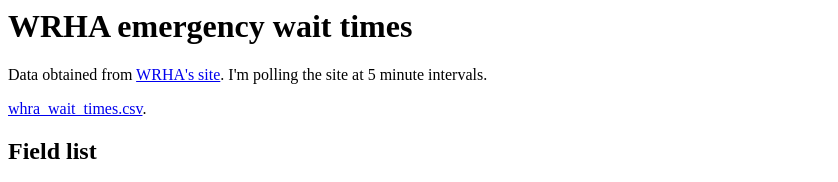
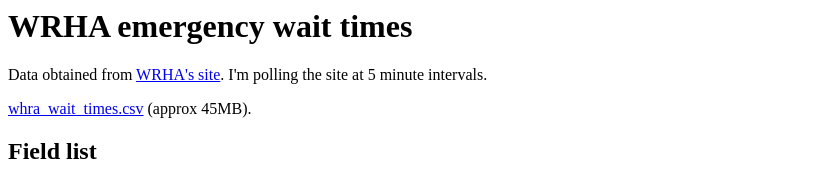
Before and after one commit to swalberg/wrha-lead-times, a plain HTML site: page index.html in a window 1280 px wide. Shown: the top 182 px of the page, without its empty margins (0-838 px from the left). Drawn offline with Linux system fonts and the light colour scheme.

Commit message:
Add a note about the file size

```diff
--- a/index.html
+++ b/index.html
@@ -2,8 +2,7 @@
 
 <p>Data obtained from <a href="http://www.wrha.mb.ca/wait-times/">WRHA's site</a>. I'm polling the site at 5 minute intervals.</p>
 
-<p><a href="wrha_wait_times.csv">whra_wait_times.csv</a>.</p>
-
+<p><a href="wrha_wait_times.csv">whra_wait_times.csv</a> (approx 45MB).</p>
 
 <h2>Field list</h2>
 <ol>
```
